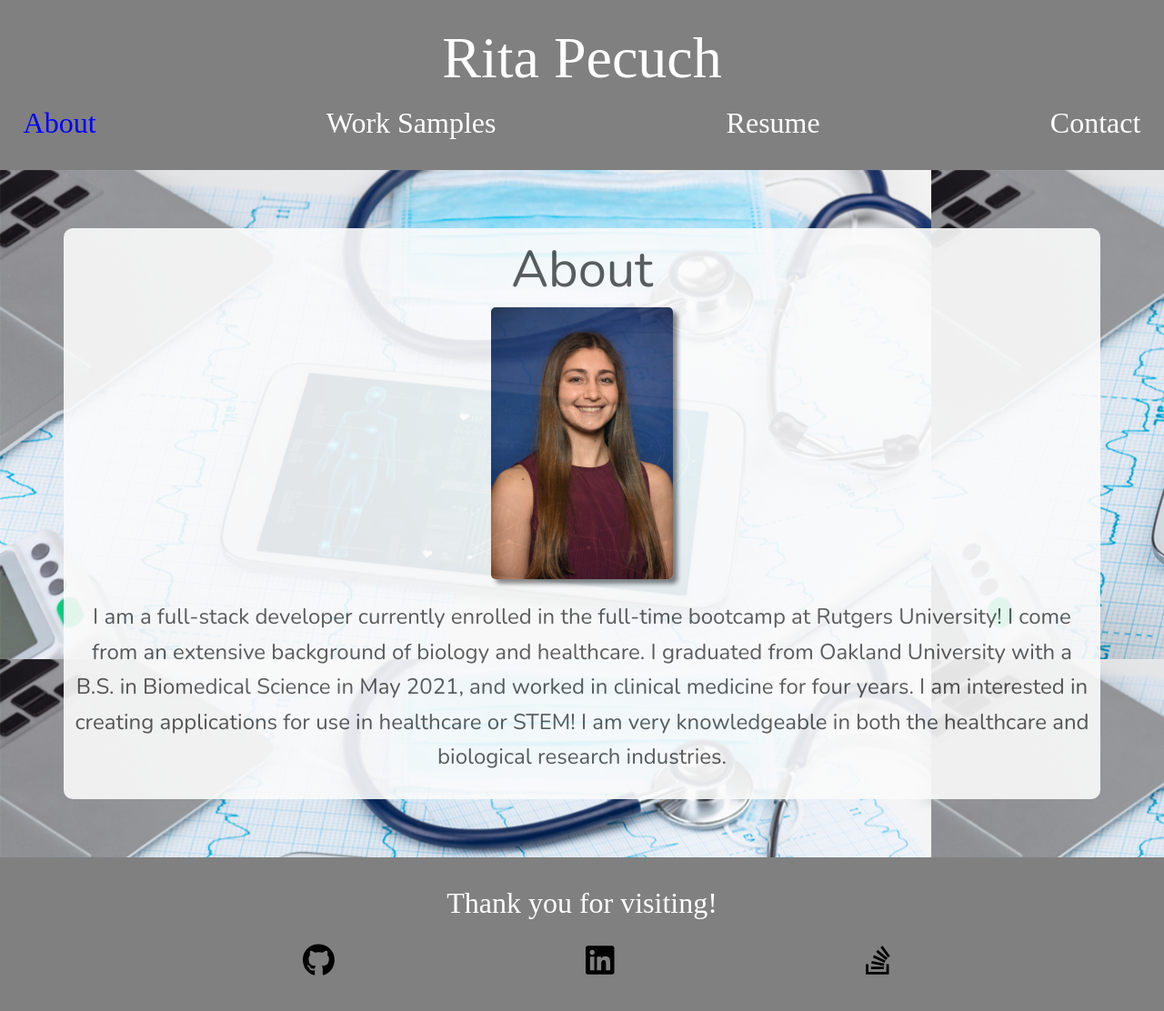
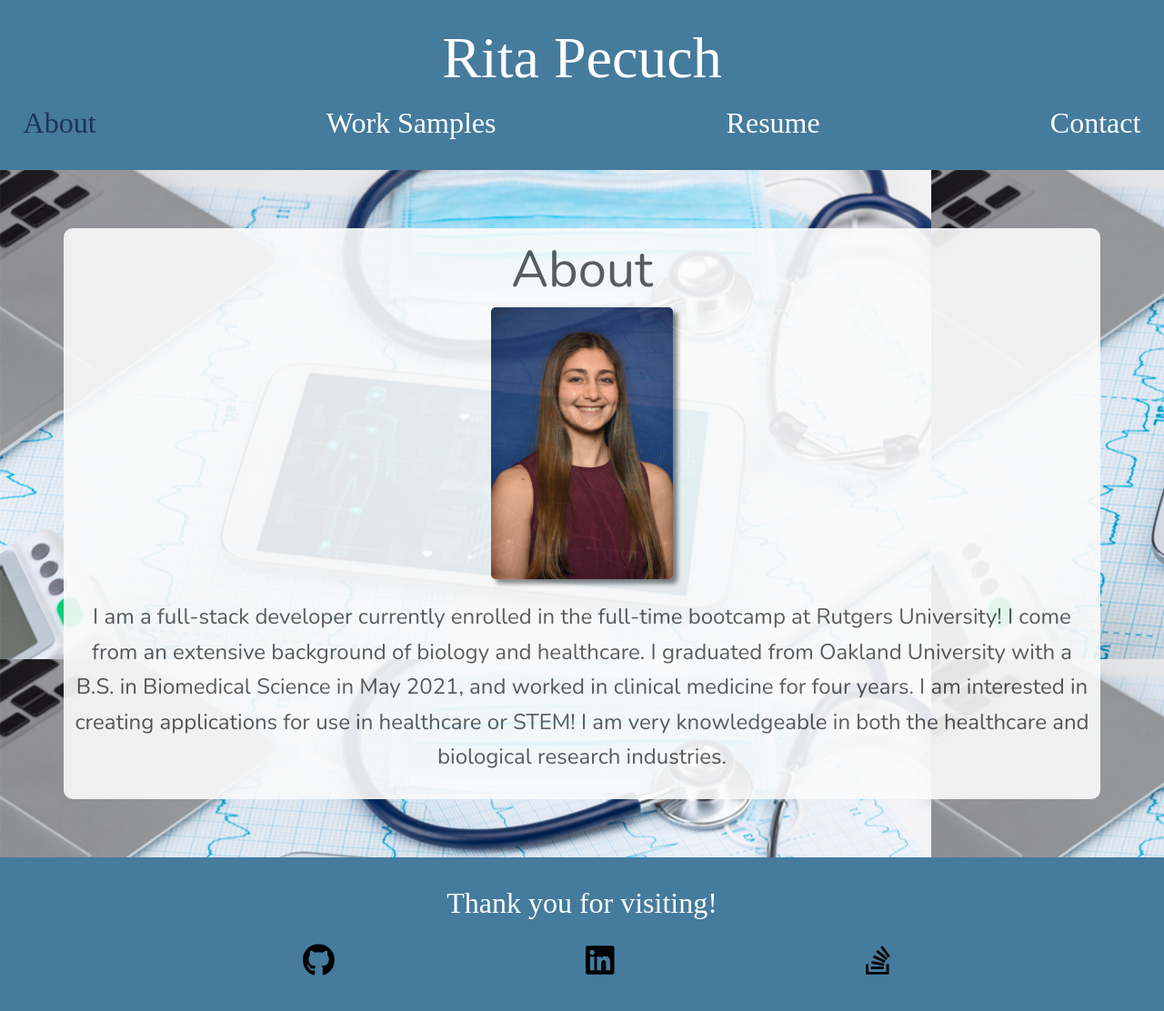
Before and after one commit to rpecuch/react-portfolio, a React (Create React App) app: page / in a window 1280 px wide. Shown: the top 1112 px of the page at 91% size. Built offline with nearby package versions, Linux system fonts and the light colour scheme; a web font is replaced by a local one.

Commit message:
adjusted color scheme

```diff
--- a/src/components/Footer.js
+++ b/src/components/Footer.js
@@ -6,7 +6,7 @@ import { faGithub, faLinkedin, faStackOverflow } from '@fortawesome/free-brands-
 function Footer () {
     const styles = {
         footer: {
-            background: 'grey',
+            background: '#457B9D',
             display: 'flex',
             flexDirection: 'column',
             padding: '2%'
--- a/src/components/Header.js
+++ b/src/components/Header.js
@@ -5,7 +5,7 @@ import Navigation from './Navigation';
 function Header({ page, changePage}) {
     const styles = {
         header: {
-            background: 'grey',
+            background: '#457B9D',
             display: 'flex',
             flexDirection: 'column',
             justifyContent: 'space-around',
--- a/src/components/Navigation.js
+++ b/src/components/Navigation.js
@@ -9,7 +9,7 @@ function Navigation({ page, changePage}) {
             justifyContent: 'space-between'
         },
         selected: {
-            color: 'blue',
+            color: '#1D3557',
             fontSize: '200%'
         },
         default: {
--- a/src/styles/resume.css
+++ b/src/styles/resume.css
@@ -3,7 +3,7 @@ h5 {
 }
 
 #proficiencies {
-    background: blue;
+    background: #1D3557;
     border-radius: 0;
     color: white;
 }
```
